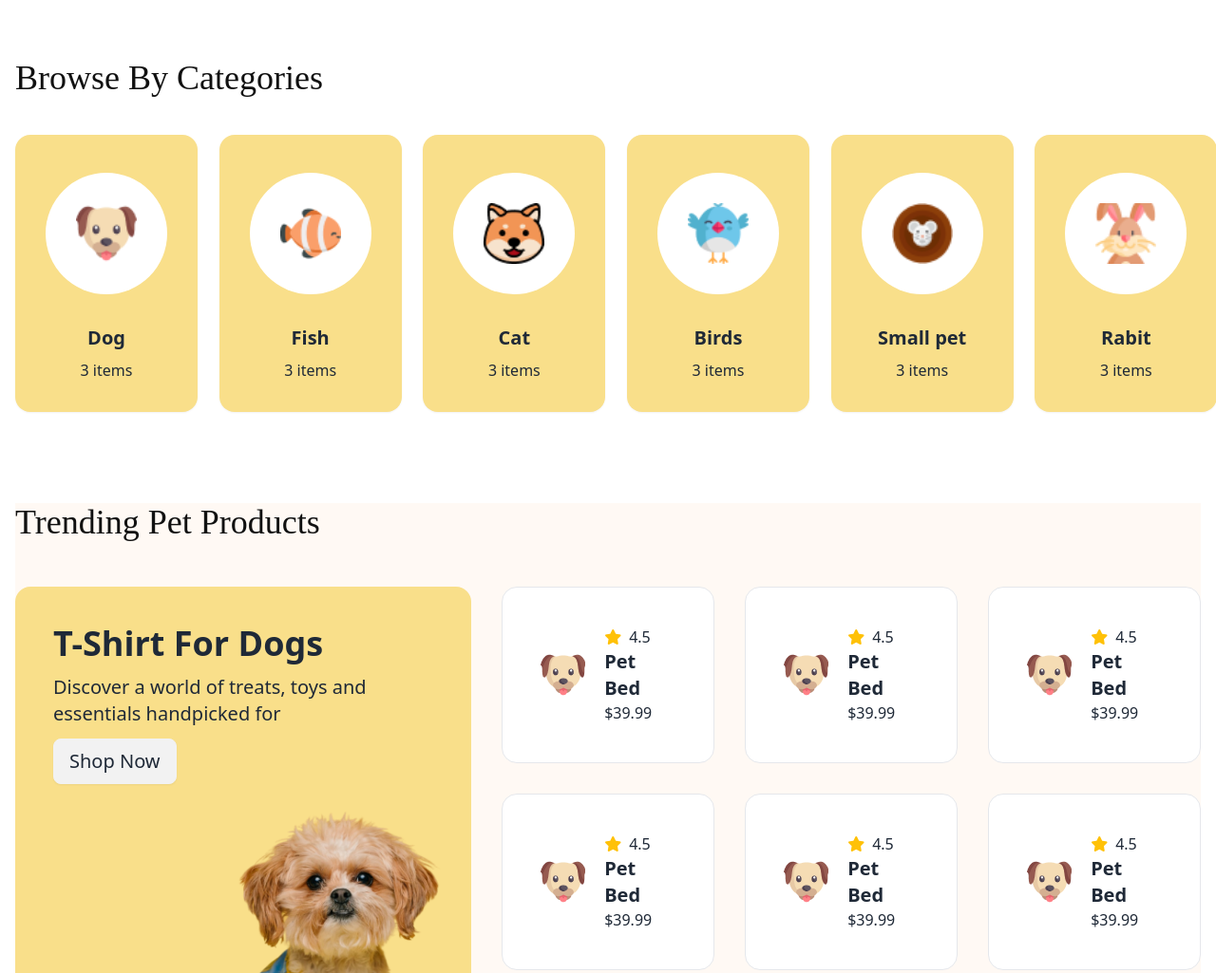
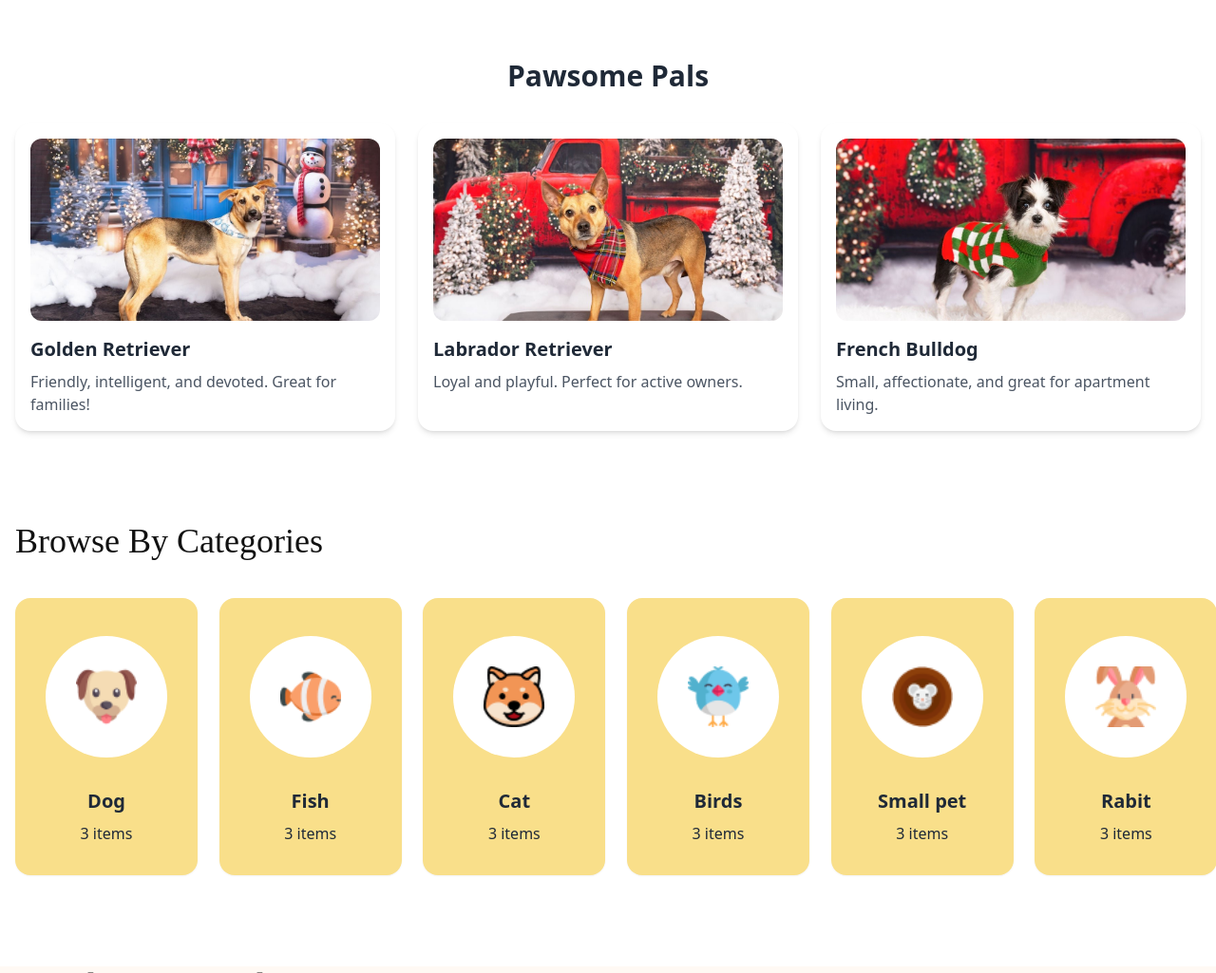
Before and after one commit to mahfuz-7148/B11-Assignment-3, a plain HTML site: page index.html in a window 1280 px wide. Shown: the part 842-1867 px from the top of the page at 95% size. Drawn offline with nearby package versions, Linux system fonts and the light colour scheme; a web font is replaced by a local one.

Commit message:
added pawsome

```diff
--- a/index.html
+++ b/index.html
@@ -88,8 +88,8 @@
             </nav>
             <div class="border-b-2 border-b-black lg:hidden"></div>
 
-            <main class="max-w-screen-xl mx-auto mt-16 px-4">
-                <header class="relative h-[400px] lg:h-[700px]">
+            <main class="mt-16">
+                <header class="max-w-screen-xl mx-auto relative h-[400px] lg:h-[700px]">
                    <div class="bg-[url(c1-assets/cat-big.png)] bg-contain bg-no-repeat bg-bottom h-full">
                     <div class="hero">
                         <div class="hero-content absolute lg:-left-5 lg:-top-5 -top-12">
@@ -105,9 +105,32 @@
                    </div>
                 </header>
 
-                <section class="mt-16 mb-24">
+                <section class="max-w-screen-xl mx-auto mt-16 mb-24 px-4">
+
+                    <h2 class="text-3xl font-bold text-center mb-8">Pawsome Pals</h2>
+                    <div class="grid grid-cols-1 sm:grid-cols-2 md:grid-cols-3 gap-6">
+                      <div class="bg-white p-4 rounded-2xl shadow-md">
+                        <img src="c1-assets/pals1.jpeg" alt="Golden Retriever" class="w-full h-48 object-cover rounded-xl">
+                        <h3 class="text-xl font-semibold mt-4">Golden Retriever</h3>
+                        <p class="text-gray-600 mt-2">Friendly, intelligent, and devoted. Great for families!</p>
+                      </div>
+                      <div class="bg-white p-4 rounded-2xl shadow-md">
+                        <img src="c1-assets/pals2.jpeg" alt="Labrador Retriever" class="w-full h-48 object-cover rounded-xl">
+                        <h3 class="text-xl font-semibold mt-4">Labrador Retriever</h3>
+                        <p class="text-gray-600 mt-2">Loyal and playful. Perfect for active owners.</p>
+                      </div>
+                      <div class="bg-white p-4 rounded-2xl shadow-md">
+                        <img src="c1-assets/pals3.jpeg" alt="French Bulldog" class="w-full h-48 object-cover rounded-xl">
+                        <h3 class="text-xl font-semibold mt-4">French Bulldog</h3>
+                        <p class="text-gray-600 mt-2">Small, affectionate, and great for apartment living.</p>
+                      </div>
+                    </div>
+
+                </section>
+
+                <section class="max-w-screen-xl mx-auto mt-16 mb-24 px-4">
                     <h1 class="text-4xl font-normal font-ADLaM text-[#111111]">Browse By Categories</h1>
-                    <div class="grid grid-cols-2 lg:grid-cols-6 gap-10">
+                    <div class="grid grid-cols-2 lg:grid-cols-6 lg:gap-10 gap-5">
                         <div class="card bg-base-100 lg:w-48 w-full shadow-sm mt-10 pt-10 bg-[#F9DF8A]">
                             <div class="avatar justify-center items-center">
                                 <div class="w-32 p-8 rounded-full bg-white">
@@ -183,7 +206,9 @@
                     </div>
                 </section>
 
-                <section class="mt-16 mb-24 bg-[#FFF9F4]">
+               <section class="bg-[#FFF9F4]">
+                <div class=" max-w-screen-xl mx-auto mt-16 mb-24 px-4">
+
                     <h1 class="text-4xl font-normal font-ADLaM text-[#111111] mb-12">Trending Pet Products</h1>
                       <div class="grid grid-cols-2 lg:grid-cols-5 lg:gap-8 gap-3 grid-rows-7 lg:grid-rows-3">
                           <div class="card space-x-5 col-span-2 row-span-3 pt-16 bg-[#F9DF8A] relative">
@@ -320,9 +345,11 @@
                               </div>
                             </div>
                       </div>
+
+                </div>
                </section>
 
-                <section class="mt-16 mb-24 ">
+                <section class="max-w-screen-xl mx-auto mt-16 mb-24 px-4">
                   <h1 class="text-4xl font-normal font-ADLaM text-[#111111] mb-12">Everyday low Price</h1>
                   <div class="grid grid-cols-1 lg:grid-cols-3 lg:gap-5 gap-y-5">
                     <div class="bg-gradient-to-r from-[#F8CCFB] to-[#ACD2FD] lg:col-span-2 relative lg:p-36 py-20 lg:!pl-24 pl-10 rounded-xl">
@@ -349,104 +376,6 @@
                   </div>
                 </section>
             </main>
-
-            <!-- <footer class="mb-16 px-4">
-              <section class="max-w-screen-xl mx-auto bg-[#FFF9F4] rounded-2xl">
-                <div class="hero ">
-                  <div class="hero-content flex-col lg:flex-row pr-32">
-                    <img
-                      src="c1-assets/cute-pet-mid.png"
-                      class="" />
-                    <div class="pl-20">
-                      <h1 class="text-5xl font-bold">Get Pawsome News!</h1>
-                      <p class="py-6">
-                        Exclusive training tips, ticks, product deals and more.
-                      </p>
-                      <input type="text" placeholder="Type here" class="input input-bordered w-full max-w-xs" />
-                      <div class="mt-9">
-                        <button class="btn bg-[#FFDC26]">Subscribe</button>
-                      </div>
-                    </div>
-                  </div>
-                </div>
-              </section>
-              <div>
-
-              </div>
-            </footer> -->
-            <!-- <section class="max-w-screen-xl mx-auto bg-[#FFF9F4] rounded-2xl">
-              <div class="hero">
-                <div class="hero-content flex-col lg:flex-row pr-32">
-                  <img
-                    src="c1-assets/cute-pet-mid.png"
-                    class="" />
-                  <div class="pl-20">
-                    <h1 class="text-5xl font-bold">Get Pawsome News!</h1>
-                    <p class="py-6">
-                      Exclusive training tips, ticks, product deals and more.
-                    </p>
-                    <input type="text" placeholder="Type here" class="input input-bordered w-full max-w-xs" />
-                    <div class="mt-9">
-                      <button class="btn bg-[#FFDC26]">Subscribe</button>
-                    </div>
-                  </div>
-                </div>
-              </div>
-            </section>
-            <footer class="footer bg-base-300 text-base-content p-10 ">
-              <nav>
-                <h6 class="footer-title">Services</h6>
-                <a class="link link-hover">Branding</a>
-                <a class="link link-hover">Design</a>
-                <a class="link link-hover">Marketing</a>
-                <a class="link link-hover">Advertisement</a>
-              </nav>
-              <nav>
-                <h6 class="footer-title">Company</h6>
-                <a class="link link-hover">About us</a>
-                <a class="link link-hover">Contact</a>
-                <a class="link link-hover">Jobs</a>
-                <a class="link link-hover">Press kit</a>
-              </nav>
-              <nav>
-                <h6 class="footer-title">Social</h6>
-                <div class="grid grid-flow-col gap-4">
-                  <a>
-                    <svg
-                      xmlns="http://www.w3.org/2000/svg"
-                      width="24"
-                      height="24"
-                      viewBox="0 0 24 24"
-                      class="fill-current">
-                      <path
-                        d="M24 4.557c-.883.392-1.832.656-2.828.775 1.017-.609 1.798-1.574 2.165-2.724-.951.564-2.005.974-3.127 1.195-.897-.957-2.178-1.555-3.594-1.555-3.179 0-5.515 2.966-4.797 6.045-4.091-.205-7.719-2.165-10.148-5.144-1.29 2.213-.669 5.108 1.523 6.574-.806-.026-1.566-.247-2.229-.616-.054 2.281 1.581 4.415 3.949 4.89-.693.188-1.452.232-2.224.084.626 1.956 2.444 3.379 4.6 3.419-2.07 1.623-4.678 2.348-7.29 2.04 2.179 1.397 4.768 2.212 7.548 2.212 9.142 0 14.307-7.721 13.995-14.646.962-.695 1.797-1.562 2.457-2.549z"></path>
-                    </svg>
-                  </a>
-                  <a>
-                    <svg
-                      xmlns="http://www.w3.org/2000/svg"
-                      width="24"
-                      height="24"
-                      viewBox="0 0 24 24"
-                      class="fill-current">
-                      <path
-                        d="M19.615 3.184c-3.604-.246-11.631-.245-15.23 0-3.897.266-4.356 2.62-4.385 8.816.029 6.185.484 8.549 4.385 8.816 3.6.245 11.626.246 15.23 0 3.897-.266 4.356-2.62 4.385-8.816-.029-6.185-.484-8.549-4.385-8.816zm-10.615 12.816v-8l8 3.993-8 4.007z"></path>
-                    </svg>
-                  </a>
-                  <a>
-                    <svg
-                      xmlns="http://www.w3.org/2000/svg"
-                      width="24"
-                      height="24"
-                      viewBox="0 0 24 24"
-                      class="fill-current">
-                      <path
-                        d="M9 8h-3v4h3v12h5v-12h3.642l.358-4h-4v-1.667c0-.955.192-1.333 1.115-1.333h2.885v-5h-3.808c-3.596 0-5.192 1.583-5.192 4.615v3.385z"></path>
-                    </svg>
-                  </a>
-                </div>
-              </nav>
-            </footer> -->
 
 
               <section class="max-w-screen-xl mx-auto">
```
Also changed, not shown: c1-assets/pals1.jpeg (added), c1-assets/pals2.jpeg (added), c1-assets/pals3.jpeg (added). Lines whose indentation alone changed are shown as unchanged.
